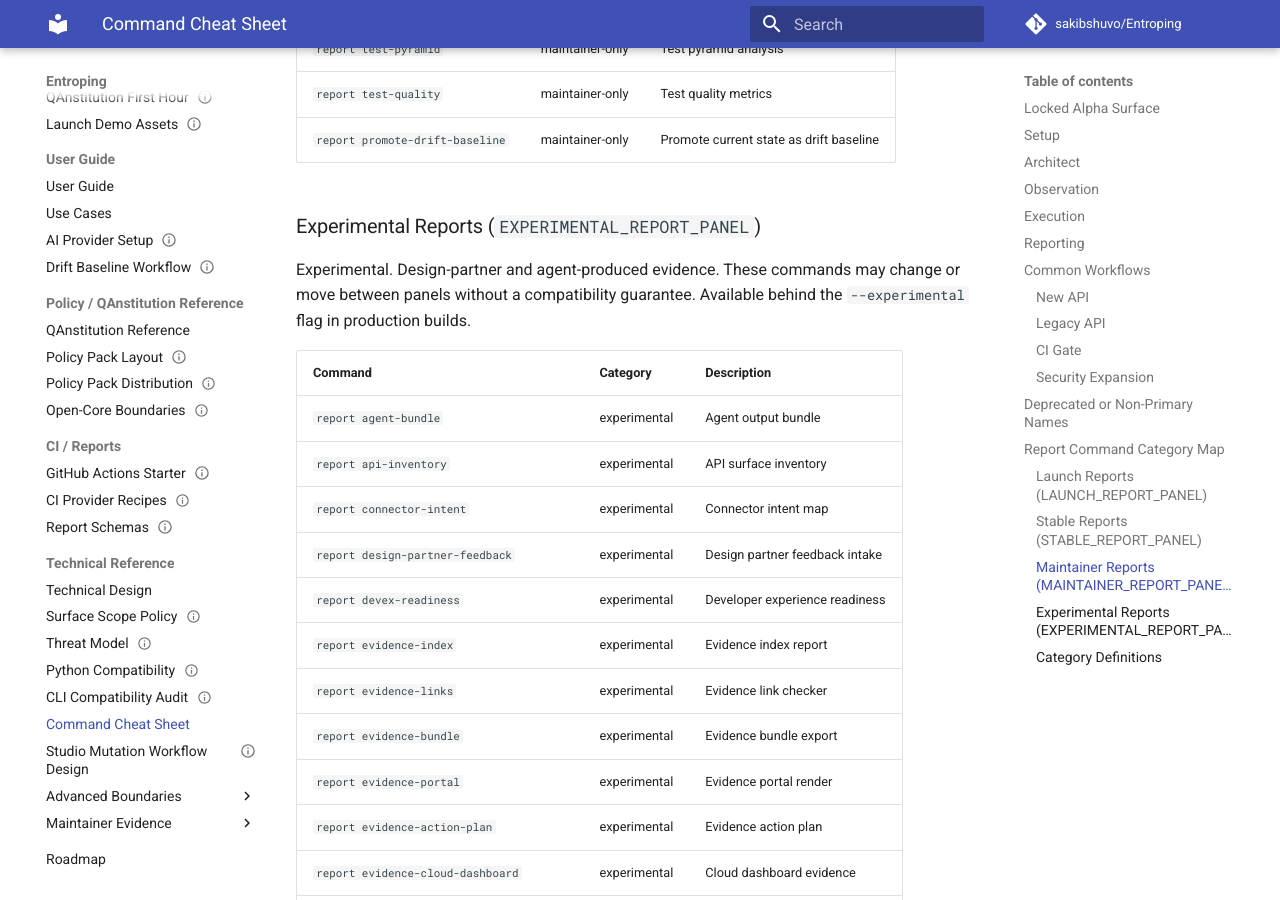
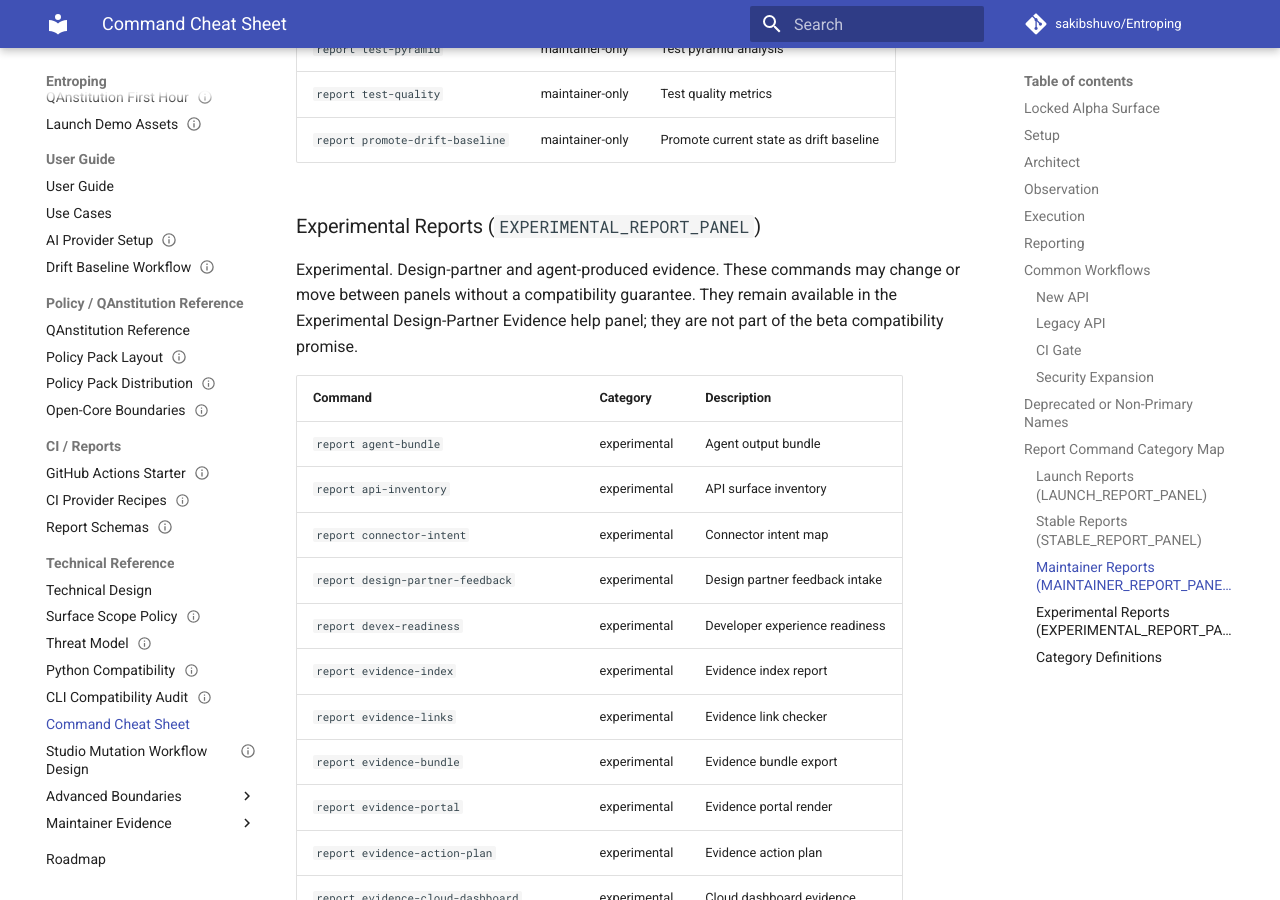
Before and after one commit to sakibshuvo/Entroping, an MkDocs documentation site: the page built from docs/technical/COMMAND_CHEAT_SHEET.md, in a window 1280 px wide and 900 px high, scrolled down 21156 px. Built offline with MkDocs 1.6.1 and Material for MkDocs 9.7.7, drawn with Linux system fonts in a browser that asks for light colours; comment, search, counter and statistics services are not loaded.

Commit message:
docs(cli): correct experimental report availability

```diff
--- a/docs/technical/COMMAND_CHEAT_SHEET.md
+++ b/docs/technical/COMMAND_CHEAT_SHEET.md
@@ -669,8 +669,9 @@ part of the public beta surface.
 ### Experimental Reports (`EXPERIMENTAL_REPORT_PANEL`)
 
 Experimental. Design-partner and agent-produced evidence. These commands may
-change or move between panels without a compatibility guarantee. Available
-behind the `--experimental` flag in production builds.
+change or move between panels without a compatibility guarantee. They remain
+available in the Experimental Design-Partner Evidence help panel; they are not
+part of the beta compatibility promise.
 
 | Command | Category | Description |
 |---------|----------|-------------|
```
